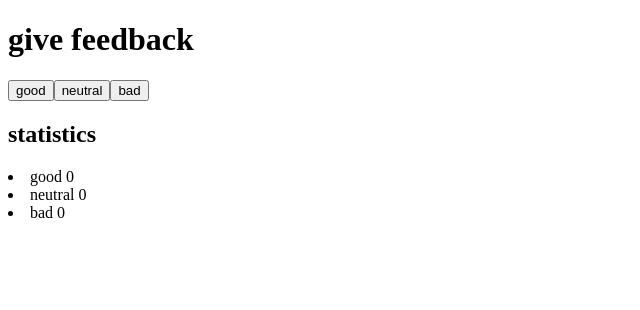
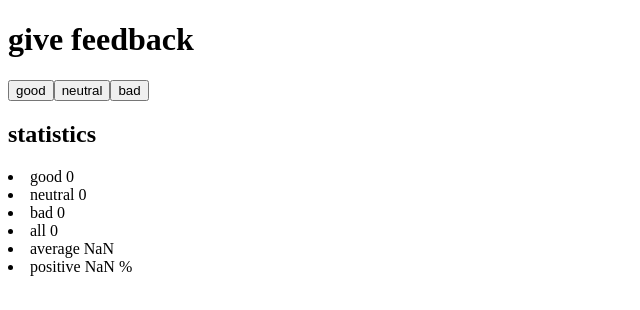
Before and after one commit to maradeeym/FullStackOpen2021, a React (Create React App) app in the folder osa1/unicafe/: page / in a window 1280 px wide. Shown: the top 310 px of the page, without its empty margins (0-640 px from the left). Built offline with nearby package versions, Linux system fonts and the light colour scheme.

Commit message:
unicafe step2

```diff
--- a/osa1/unicafe/src/App.js
+++ b/osa1/unicafe/src/App.js
@@ -17,8 +17,19 @@ const Stats = ({good, neutral, bad}) => {
       <li>good {good}</li>
       <li>neutral {neutral}</li>
       <li>bad {bad}</li>
+      <li>all {bad + neutral + good}</li>
+      <li>average {(good - bad) / (bad + neutral + good)}</li>
+      <li>positive {good / (bad + neutral + good)*100} %</li>
     </div>
 
+  )
+}
+
+const Average = (props) => {
+  return(
+    <div>
+      <p>Average </p>
+    </div>
   )
 }
 
@@ -27,6 +38,7 @@ const App = () => {
   const [good, setGood] = useState(0)
   const [neutral, setNeutral] = useState(0)
   const [bad, setBad] = useState(0)
+
 
   const plusGood = () => setGood(good + 1)
   const plusNeutral = () => setNeutral(neutral + 1)
```
